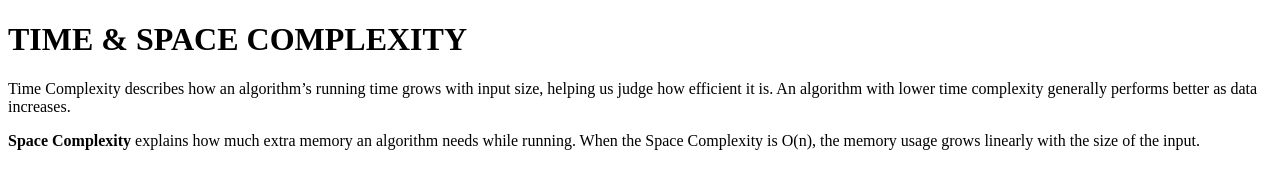
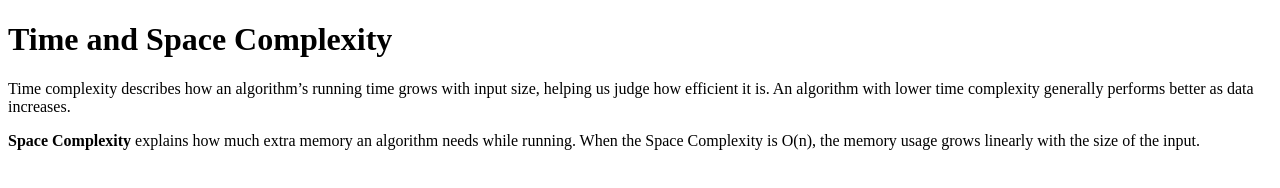
Before and after one commit to acciojob/time-and-space-complexity-Pratik-Dhoran, a website: page main.html in a window 1280 px wide. Drawn offline with Linux system fonts and the light colour scheme.

Commit message:
created a submission

```diff
--- a/main.html
+++ b/main.html
@@ -11,8 +11,8 @@
     <script type="text/javascript" src="./script.js">
 </script>
 
-	<h1>TIME & SPACE COMPLEXITY</h1>
-	<p>Time Complexity describes how an algorithm’s running time grows with input size, helping us judge how efficient it is. An algorithm with lower time complexity generally performs better as data increases.</p>
+	<h1>Time and Space Complexity</h1>
+	<p>Time complexity describes how an algorithm’s running time grows with input size, helping us judge how efficient it is. An algorithm with lower time complexity generally performs better as data increases.</p>
     <p><b>Space Complexity</b> explains how much extra memory an algorithm needs while running. When the Space Complexity is O(n), the memory usage grows linearly with the size of the input.</p>
 </body>
 
```
